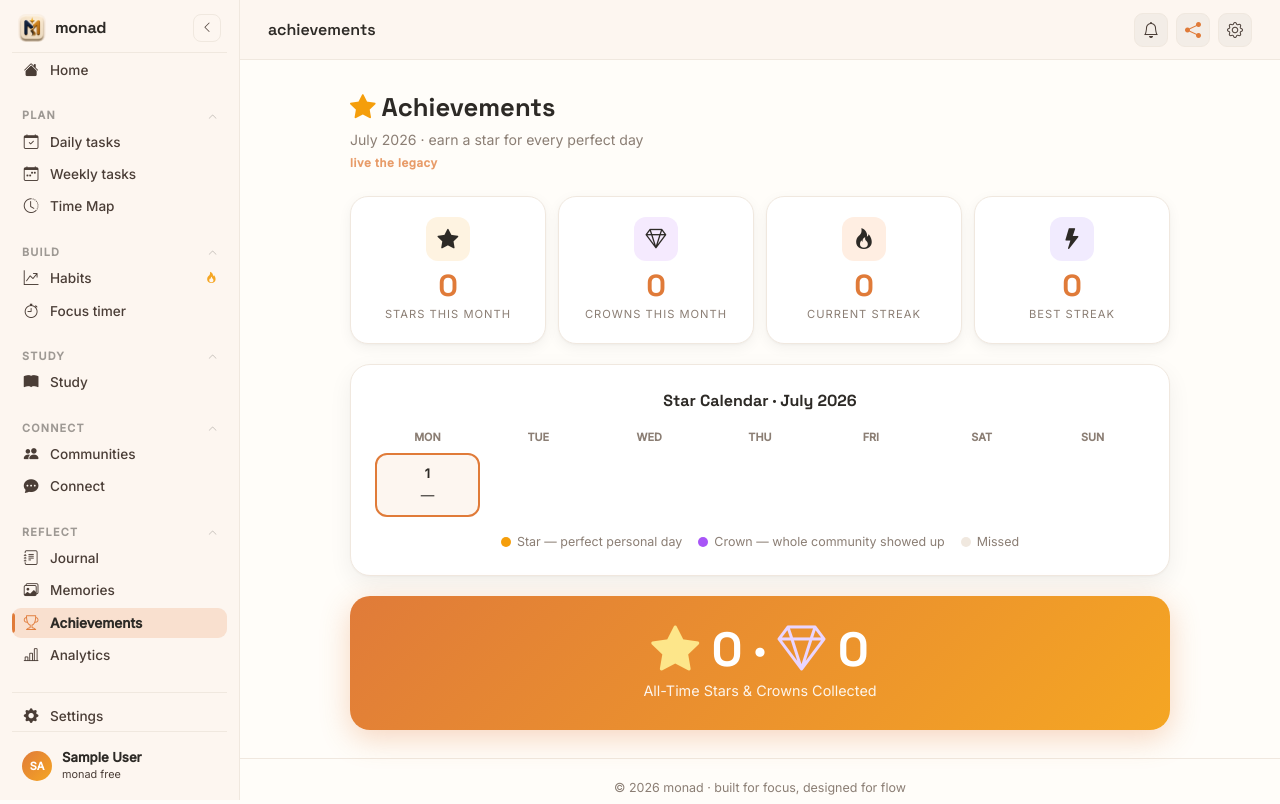
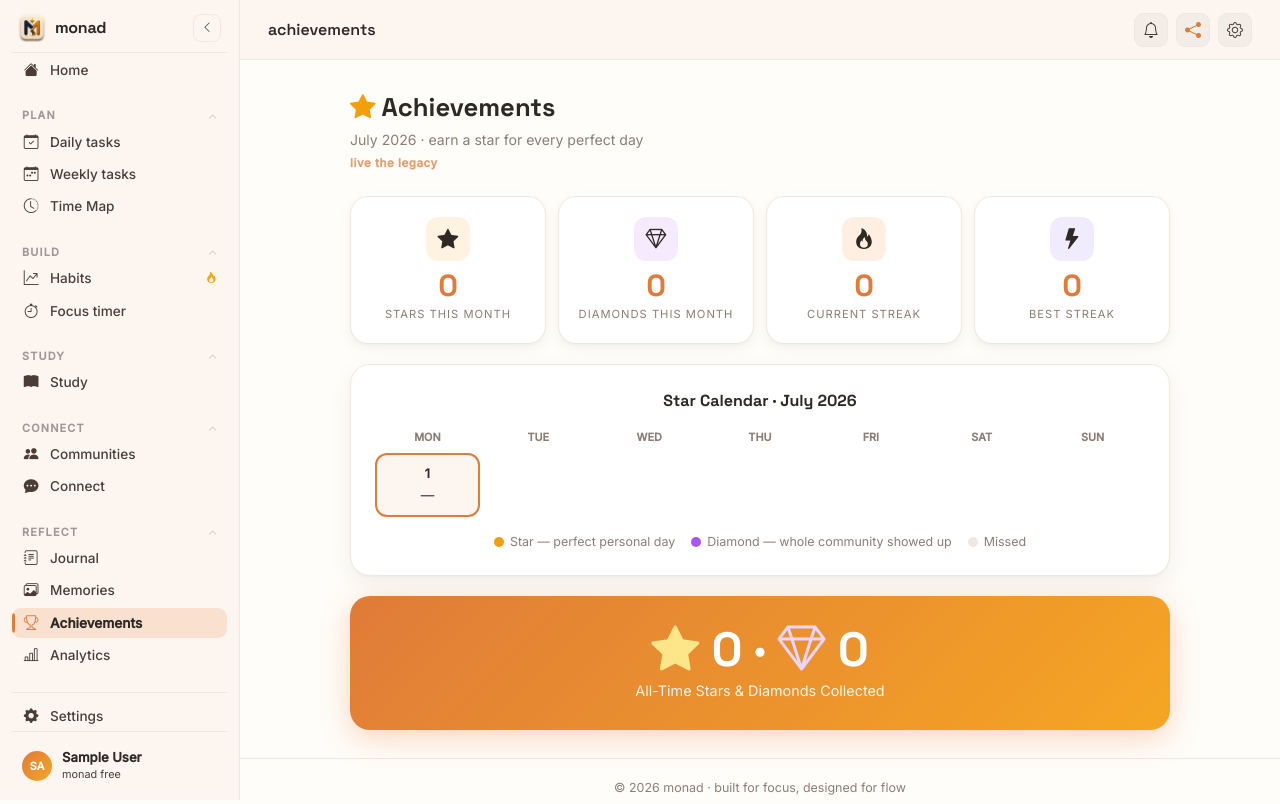
Before and after one commit to jsharonsweety28-ai/Monad, a Flask app: page /achievements in a window 1280 px wide. Shown: the top 804 px of the page. Run offline with Flask 3, Linux system fonts and the light colour scheme; the visitor is signed in with stand-in values (Sample User, id 1); data comes from the database, SQL or seed files in the repository; data that the repository does not hold is empty; some libraries are stand-ins or nearby versions.

Commit message:
Rename crown to diamond to match gem icon
Co-Authored-By: Claude Sonnet 4.6 <noreply@anthropic.com>

```diff
--- a/website/templates/achievements.html
+++ b/website/templates/achievements.html
@@ -172,7 +172,7 @@
     <div class="stat-card" style="animation-delay:0.11s">
       <div class="stat-icon icon-crowns"><i class="bi bi-gem"></i></div>
       <div class="stat-num">{{ total_crowns }}</div>
-      <div class="stat-lbl">Crowns This Month</div>
+      <div class="stat-lbl">Diamonds This Month</div>
     </div>
     <div class="stat-card" style="animation-delay:0.14s">
       <div class="stat-icon icon-streak"><i class="bi bi-fire"></i></div>
@@ -214,7 +214,7 @@
     </div>
     <div class="cal-legend">
       <div class="legend-item"><div class="legend-dot gold"></div> Star — perfect personal day</div>
-      <div class="legend-item"><div class="legend-dot purple"></div> Crown — whole community showed up</div>
+      <div class="legend-item"><div class="legend-dot purple"></div> Diamond — whole community showed up</div>
       <div class="legend-item"><div class="legend-dot gray"></div> Missed</div>
     </div>
   </div>
@@ -222,7 +222,7 @@
   <!-- All-time -->
   <div class="alltime-card">
     <div class="alltime-star"><i class="bi bi-star-fill" style="color:#fde68a"></i> {{ all_time_stars }} · <i class="bi bi-gem" style="color:#e9d5ff"></i> {{ all_time_crowns }}</div>
-    <div class="alltime-lbl">All-Time Stars &amp; Crowns Collected</div>
+    <div class="alltime-lbl">All-Time Stars &amp; Diamonds Collected</div>
   </div>
 
 </div>
--- a/website/templates/community_detail.html
+++ b/website/templates/community_detail.html
@@ -230,7 +230,7 @@
   <div class="perfect-banner">
     <div class="perfect-crown"><i class="bi bi-gem"></i></div>
     <div>
-      <div class="perfect-title">Crown Day!</div>
+      <div class="perfect-title">Diamond Day!</div>
       <div class="perfect-sub">Every member checked in today — the whole crew showed up!</div>
     </div>
     {% if perfect_days > 0 %}
@@ -240,7 +240,7 @@
   {% elif perfect_days > 0 %}
   <div style="display:flex;align-items:center;gap:8px;padding:10px 14px;background:var(--hover);border-radius:12px;margin-bottom:16px;font-size:.82rem;color:var(--text-secondary);">
     <i class="bi bi-gem"></i>
-    <span><strong style="color:var(--text-primary);">{{ perfect_days }} crown day{{ 's' if perfect_days != 1 }}</strong> this month — keep it going!</span>
+    <span><strong style="color:var(--text-primary);">{{ perfect_days }} diamond day{{ 's' if perfect_days != 1 }}</strong> this month — keep it going!</span>
   </div>
   {% endif %}
 
```
